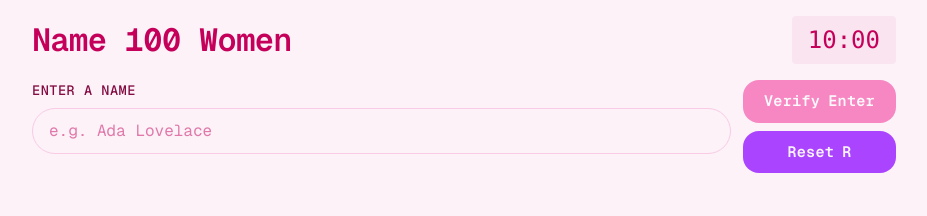
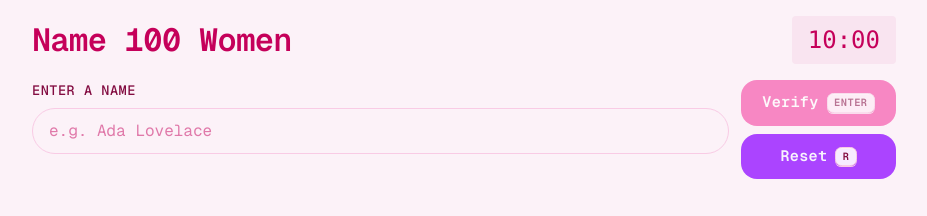
Before and after one commit to BillyDyball/name-100-women, a Next.js app: page / in a window 1280 px wide. Shown: the top 216 px of the page, without its empty margins (176-1103 px from the left). Built offline with nearby package versions, Linux system fonts and the light colour scheme; no server answers.

Commit message:
Add keyboard shortcut hint styles and enhance button key hint appearance

```diff
--- a/src/styles/globals.css
+++ b/src/styles/globals.css
@@ -399,8 +399,26 @@ p {
   background: var(--color-base-100);
 }
 
-.game-input-wrapper input {
-  font-size: 1rem;
+/* Keyboard shortcut hint */
+.key-hint {
+  font-size: .65rem;
+  line-height: 1;
+  font-weight: 600;
+  letter-spacing: .5px;
+  text-transform: uppercase;
+  background: var(--color-base-300);
+  color: var(--color-neutral);
+  padding: .25rem .4rem .2rem;
+  border-radius: .4rem;
+  border: 1px solid var(--color-base-300);
+  box-shadow: inset 0 1px 0 0 var(--color-base-200);
+}
+
+.btn .key-hint {
+  background: oklch(100% 0 0 / 0.9);
+  color: var(--color-neutral);
+  border-color: var(--color-base-300);
+  box-shadow: 0 1px 0 0 var(--color-base-300), inset 0 1px 0 0 var(--color-base-100);
 }
 
 /* Dialog overlay */
```
